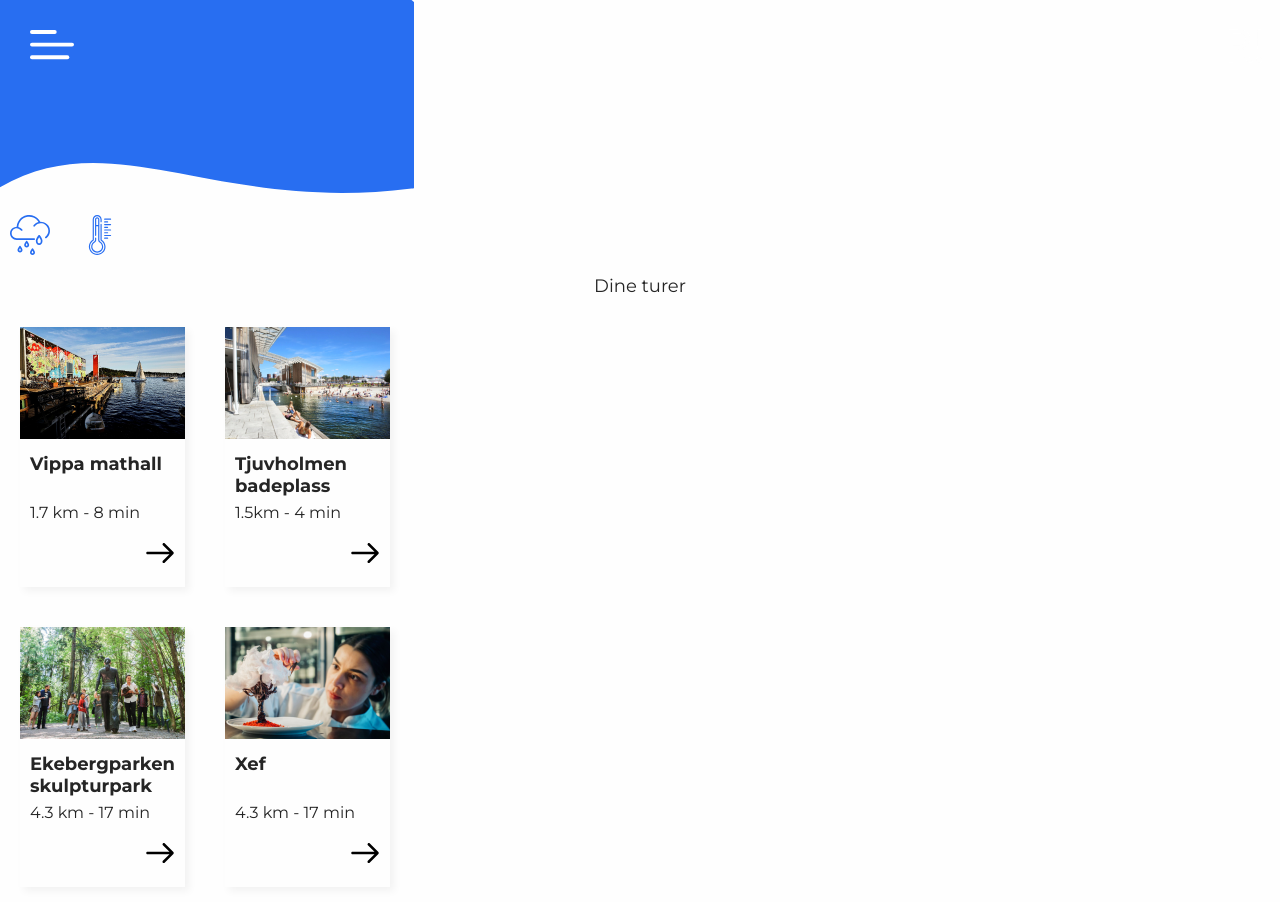
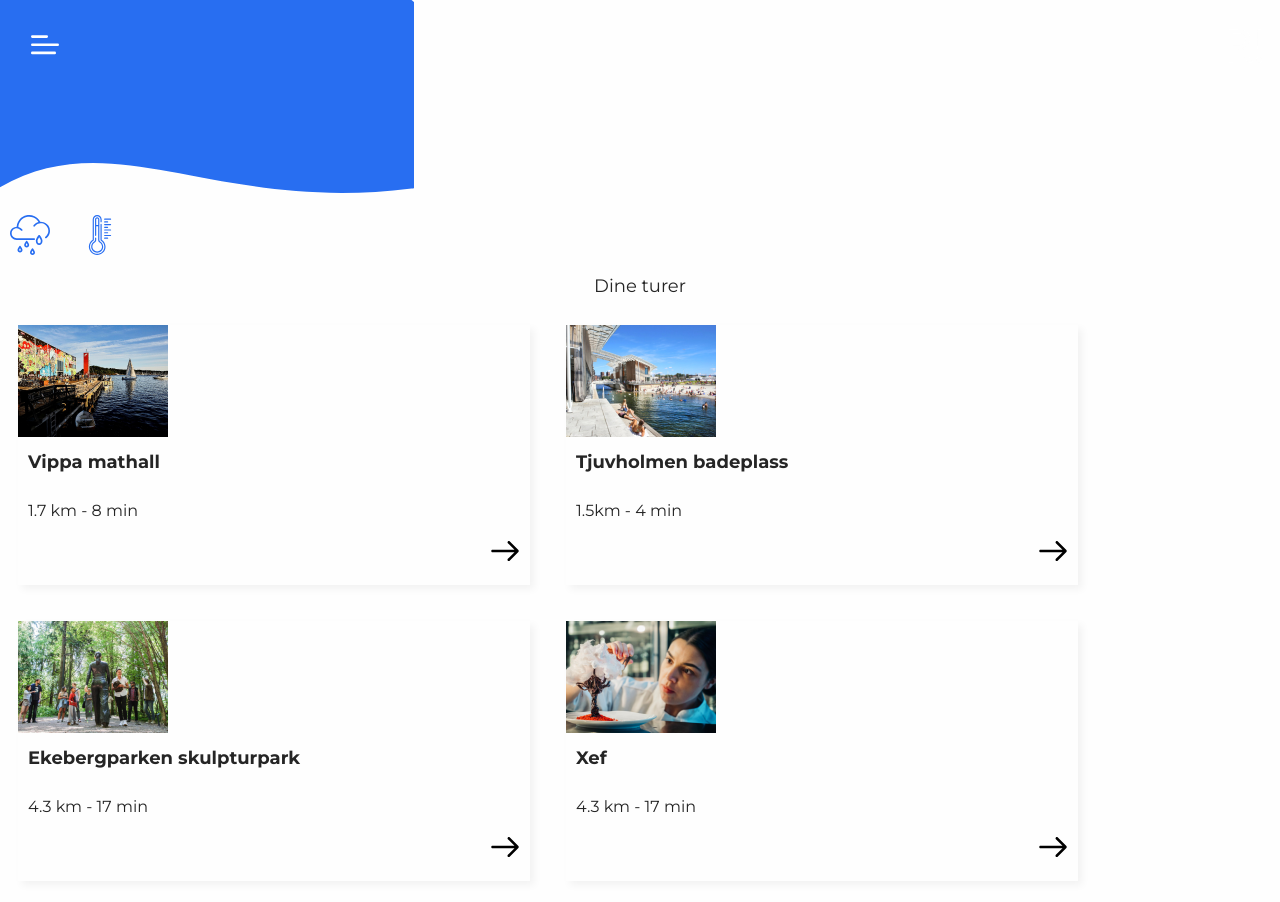
Before and after one commit to fmkulsrud/Ride-v2, a plain HTML site: page profile.html in a window 1280 px wide. Drawn offline with Linux system fonts and the light colour scheme; no server answers.

Commit message:
Changed images

```diff
--- a/css/style.css
+++ b/css/style.css
@@ -97,7 +97,7 @@ topNav {
 }
 
 .img {
-    width: auto;
+    width: 95%;
     height: 100%;
 }
 
@@ -522,9 +522,9 @@ p {
 }
 
 .card2 {
-    width: 165px;
+    width: 40%;
     height: 260px;
-    margin: 20px;
+    margin: 18px;
     padding: 10px;
     box-shadow: 4px 4px 8px rgba(0, 0, 0, 0.05)
 
--- a/js/map.js
+++ b/js/map.js
@@ -178,7 +178,7 @@ function popupMessage(station, address, availability, docks, moveTop) {
     const availabilityP =document.createElement('p');
     availabilityP.classList.add('popupMenu');
     availabilityP.classList.add('content-stations');
-    availabilityP.textContent = `${availability} Tilgjengelig`;
+    availabilityP.textContent = `${availability} Tilgjengelig sykler`;
     availabilityContainer.append(availabilityP);
     popUpBox.append(availabilityContainer);
 
--- a/profile.html
+++ b/profile.html
@@ -32,7 +32,9 @@
                 <a href="#" class="link"><li class="box-card h4-400-18px">Betalinger</li></a>
                 <a href="#" class="link"><li class="box-card h4-400-18px">Innstillinger</li></a>
             </ul>
-            <img class="blue-logo" src="./assets/Icons/newLogo.svg" alt="Ride logo">
+            <a href="map.html">
+                <img class="blue-logo" src="./assets/Icons/newLogo.svg" alt="Ride logo">
+            </a>
         </nav>
     </div>
 
@@ -60,7 +62,7 @@
 
     <section class="tileContainer">
         <div class="card2">
-            <img class="card-img-top" src="./assets/Images/Placeholderimg.png" alt="Bilde på toppen">
+            <img class="card-img-top" src="./assets/Images/VippaMedium.png" alt="Bilde av Vippa mathall">
             <div class="card-body">
                 <h5 class="h4-700-18px-oj card-title">Vippa mathall</h5>
                 <p class="card-text">1.7 km - 8 min</p>
@@ -75,7 +77,7 @@
         </div>
 
         <div class="card2">
-            <img class="card-img-top" src="./assets/Images/Tjuvholmen.png" alt="Bilde på toppen">
+            <img class="card-img-top" src="./assets/Images/TjuvholmenMedium.png" alt="Bilde av Tjuvholmen badeplass">
             <div class="card-body">
                 <h5 class="h4-700-18px-oj card-title">Tjuvholmen badeplass</h5>
                 <p class="card-text">1.5km - 4 min</p>
@@ -93,7 +95,7 @@
 
     <section class="tileContainer">
         <div class="card2">
-            <img class="card-img-top" src="./assets/Images/Ekebergskulptur.png" alt="Bilde på toppen">
+            <img class="card-img-top" src="./assets/Images/EkebergskulpturMedium.png" alt="Bilde av Ekebergpark skulpturpark">
             <div class="card-body">
                 <h5 class="h4-700-18px-oj card-title">Ekebergparken skulpturpark</h5>
                 <p class="card-text">4.3 km - 17 min</p>
@@ -110,7 +112,7 @@
         </div>
 
         <div class="card2">
-            <img class="card-img-top" src="./assets/Images/Xef.png" alt="Bilde på toppen">
+            <img class="card-img-top" src="./assets/Images/XefMedium.png" alt="Bilde restauranten Xef">
             <div class="card-body">
                 <h5 class="h4-700-18px-oj card-title">Xef</h5>
                 <p class="card-text">4.3 km - 17 min</p>
```
Also changed, not shown: assets/Images/EkebergskulpturMedium.png (added), assets/Images/EkerbergskulpturSmall.png (added), assets/Images/TjuvholmenMedium.png (added), assets/Images/TjuvholmenSmall.png (added), assets/Images/VippaMedium.png (added), assets/Images/VippaSmall.png (added), assets/Images/XefMedium.png (added), assets/Images/XefSmall.png (added).
